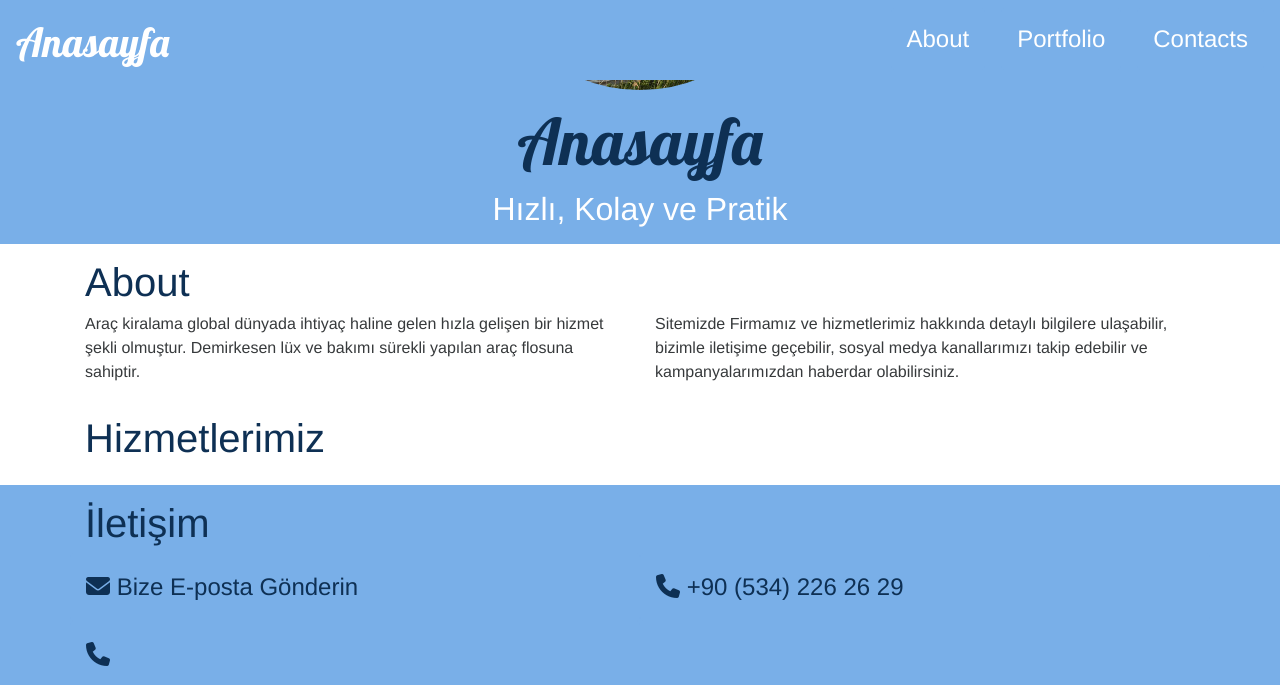
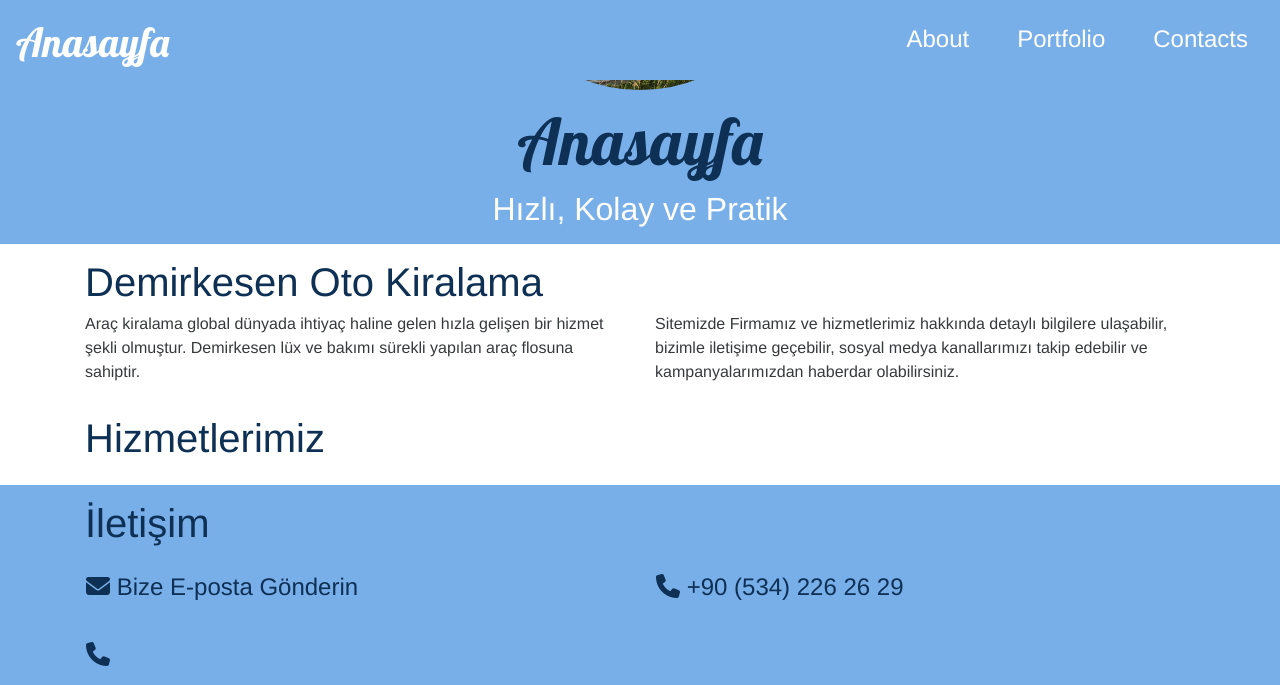
Before and after one commit to borfirbora/demirkesenotokiralama, a Jekyll site: the page built from index.html, in a window 1280 px wide and 900 px high, scrolled down 342 px, cut to the strip 0-685 px from the top of the window. Built offline with Jekyll 4.4.1, drawn with Linux system fonts in a browser that asks for light colours; nearby versions of some CDN libraries.

Commit message:
Update about.html

```diff
--- a/_includes/about.html
+++ b/_includes/about.html
@@ -1,7 +1,7 @@
 <section class="container container-about">
     <div class="row">
         <div class="col-md-12">
-            <h1>About</h1>
+            <h1>Demirkesen Oto Kiralama</h1>
         </div>
         <div class="col-sm-12 col-md-6">
             <p>
```
